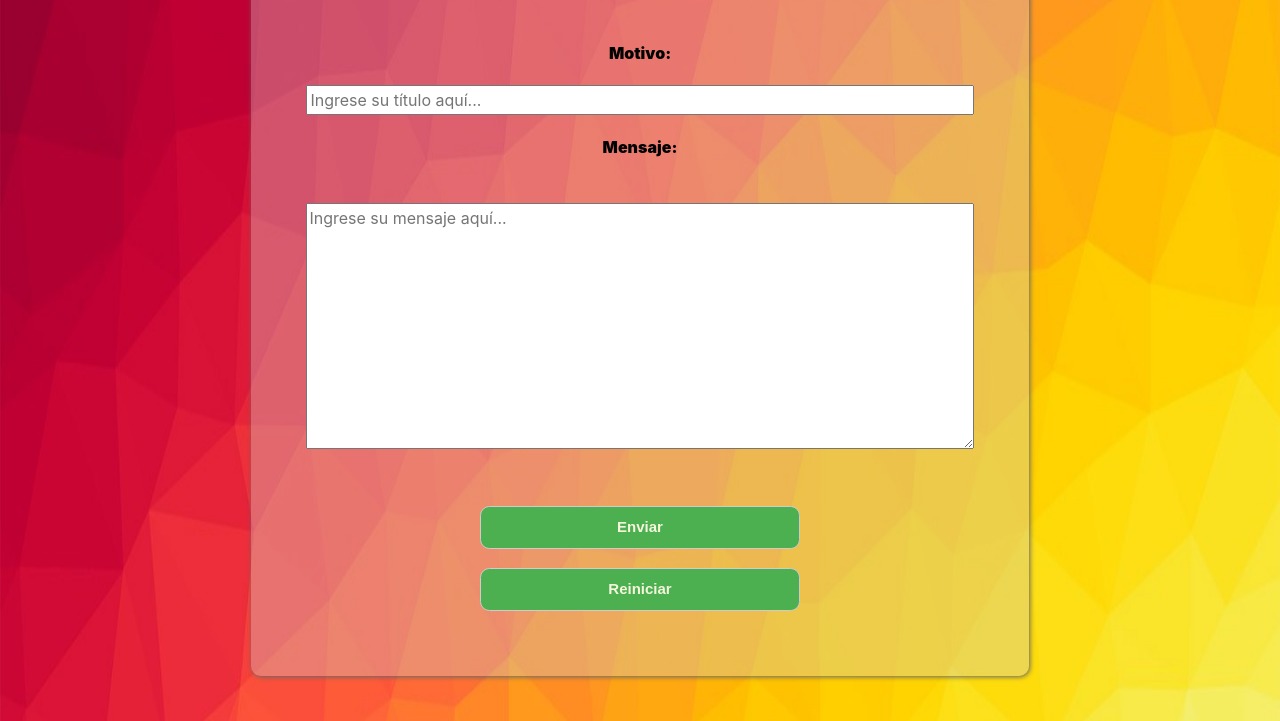
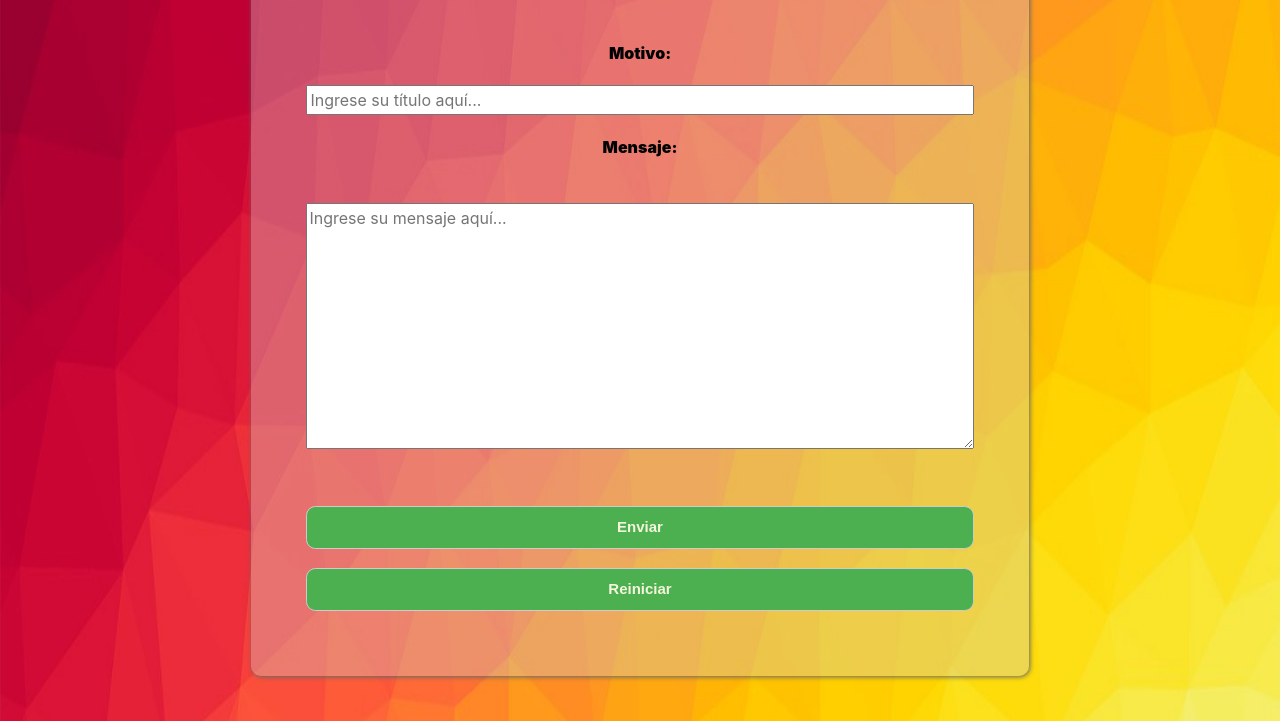
Before and after one commit to Chukin95/Chukin95, a plain HTML site: page contacto.html in a window 1280 px wide. Shown: the part 689-1410 px from the top of the page. Drawn offline with nearby package versions, Linux system fonts and the light colour scheme; files whose address does not match are found by name.

Commit message:
Update estilos.css

```diff
--- a/css/estilos.css
+++ b/css/estilos.css
@@ -229,7 +229,7 @@ iframe, audio {
     font-style: italic;
 }
 .form-button {
-    width: 20pc;
+    width: 100%;
     padding: 0.625em;
     margin-bottom: 0.625em;
     border-radius: 0.625em;
```
